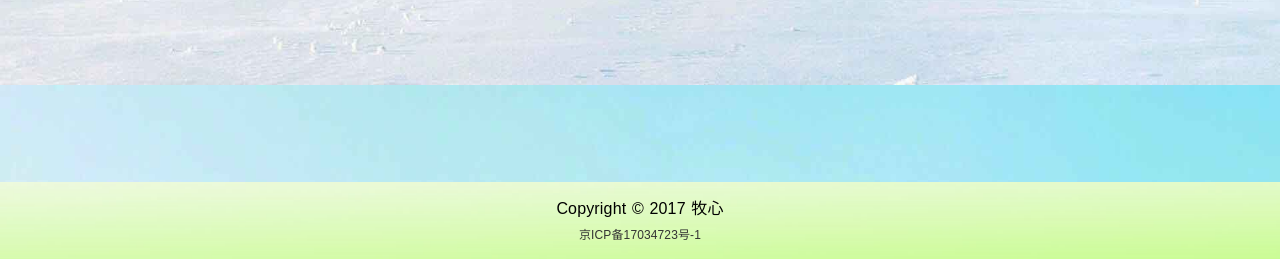
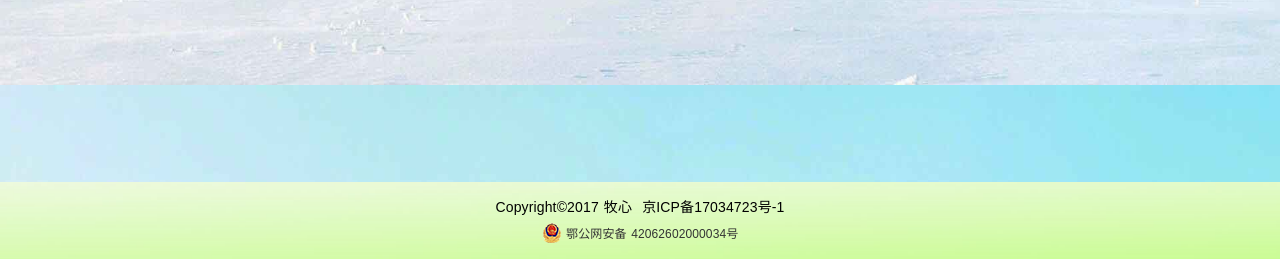
Before and after one commit to onion2014/myblog, a Django app: page /full_blog in a window 1280 px wide. Shown: the part 715-974 px from the top of the page. Run offline with Django 3.2, Linux system fonts and the light colour scheme; data that the repository does not hold is empty; some libraries are stand-ins or nearby versions.

Commit message:
add beian

```diff
--- a/blog/static/css/custom.css
+++ b/blog/static/css/custom.css
@@ -519,20 +519,24 @@ img {
 .copyright {
     text-align: center;
     margin: 15px 0 5px;
-    /*color: #fff;*/
-    font-size: 16px;
+    font-size: 14px;
 }
 .icp {
     text-align: center;
-    margin: 0 0 15px;
-    color: #333;
-    font-size: 12px;
 }
-.icp a{
+.blog-beian{
+	margin-bottom: 15px;
+	text-align:center;
+}
+.blog-beian a{
 	color: #333;
 }
-.icp a:hover{
+.blog-beian a:hover{
+	color: #333;
 	text-decoration: underline;
+}
+.blog-beian a img{
+	vertical-align: -5px;
 }
 /**
  * 7.0 - Header Search Bar
--- a/blog/static/css/resume.css
+++ b/blog/static/css/resume.css
@@ -589,7 +589,7 @@ div.skill p{
     color: #E87E04;
     font-size: 16px;
 }
-.beian{
+/*.beian{
 	padding: 15px 0;
     font-size: 12px;
     color: #fff;
@@ -597,7 +597,7 @@ div.skill p{
 }
 .beian a{
 	color: #fff;
-}
+}*/
 /*
     屏幕宽度小于1200px
 */
--- a/templates/blog/full-blog.html
+++ b/templates/blog/full-blog.html
@@ -150,9 +150,14 @@
             <div class="container wow fadeInUp animated" data-wow-duration="0.5s" data-wow-delay="0.2s">
                 <div class="row">
                     <div class="col-md-12">
-                        <p class="copyright">Copyright&nbsp;&copy;&nbsp;2017&nbsp;牧心</p>
-						<p class="icp"><a href="http://www.miitbeian.gov.cn/" target="_blank">京ICP备17034723号-1</a></p>
-                    </div>
+						<p class="copyright">Copyright&copy;2017&nbsp;牧心&nbsp;&nbsp;<span class="icp">京ICP备17034723号-1</span></p>
+						<p class="blog-beian">
+							<a target="_blank" href="http://www.beian.gov.cn/portal/registerSystemInfo?recordcode=42062602000034" style="line-height:20px;">
+								<img src="{% static 'img/icons/beian.png' %}" style=""/>
+								<span>鄂公网安备 42062602000034号</span>
+							</a>
+						</p>
+					</div>
                 </div>
             </div>
         </footer>
```
Also changed, not shown: templates/base.html (+4 -4 lines).
